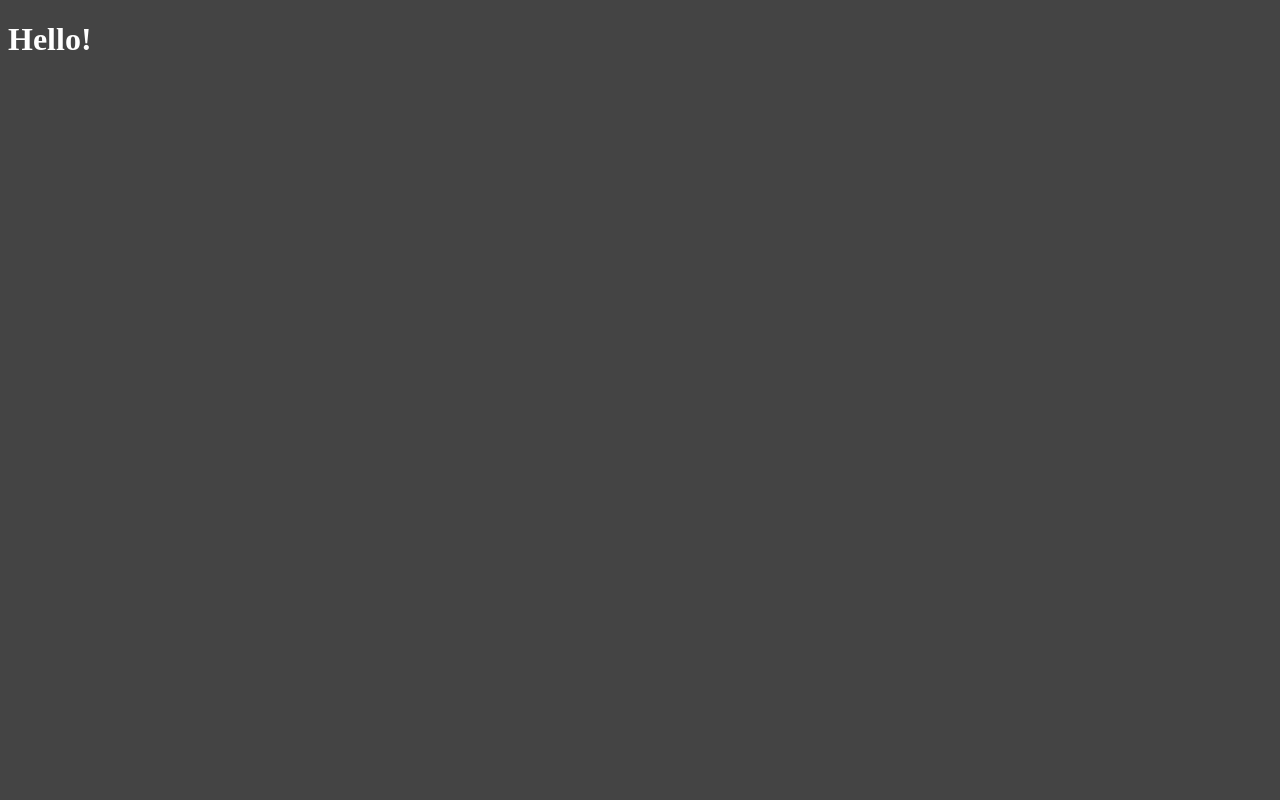
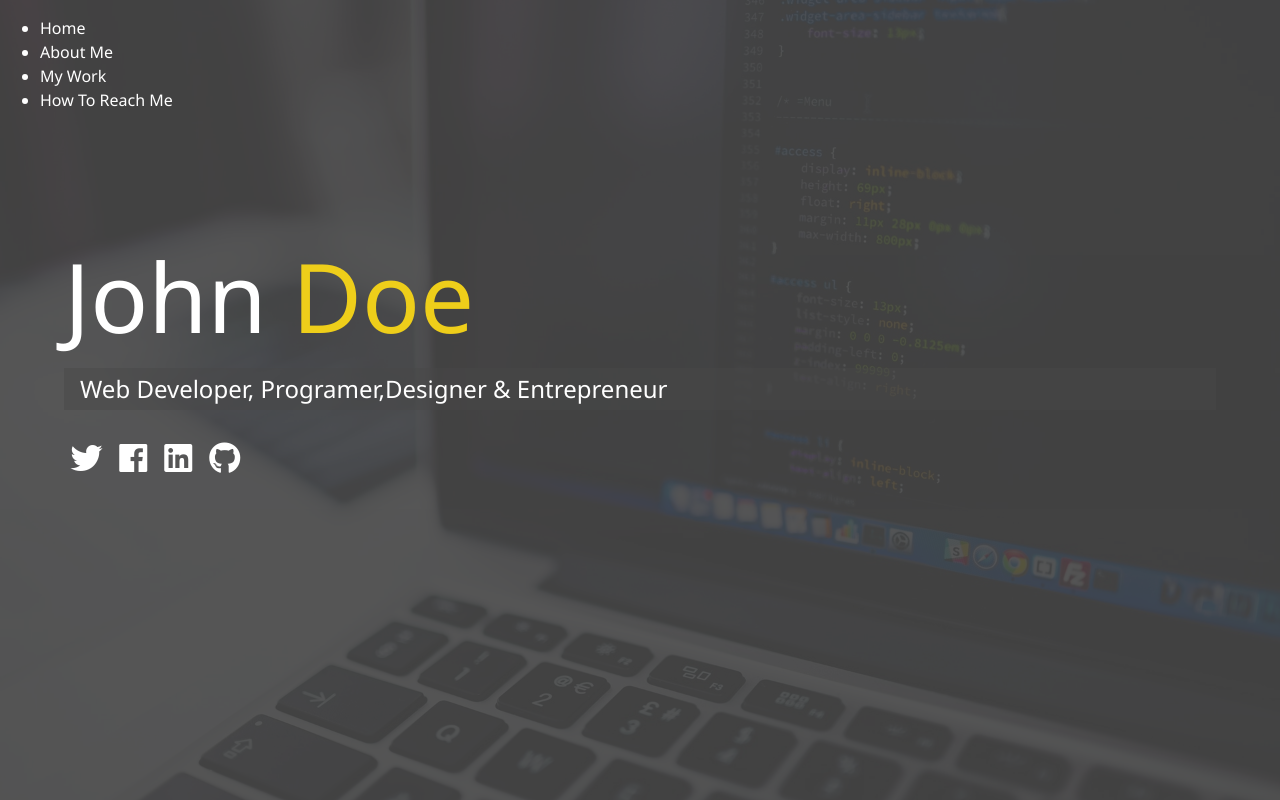
Before and after one commit to chenjl8/Modern_portfolio, a plain HTML site: page index.html in a window 1280 px wide. Drawn offline with Linux system fonts and the light colour scheme.

Commit message:
Index markup & main sass

```diff
--- a/css/main.css
+++ b/css/main.css
@@ -1,3 +1,66 @@
+* {
+  box-sizing: border-box; }
+
 body {
   background-color: #444;
-  color: #fff; }
+  color: #fff;
+  height: 100%;
+  margin: 0;
+  font-family: "Segoe UI", Tahoma, Geneva, Verdana, sans-serif;
+  line-height: 1.5; }
+  body#bg-img {
+    background: url(../img/background.jpg);
+    background-attachment: fixed;
+    background-size: cover; }
+    body#bg-img:after {
+      content: "";
+      position: absolute;
+      top: 0;
+      right: 0;
+      width: 100%;
+      height: 100%;
+      z-index: -1;
+      background-color: rgba(68, 68, 68, 0.9); }
+
+h1,
+h2,
+h3 {
+  margin: 0;
+  font-weight: 400; }
+  h1.lg-heading,
+  h2.lg-heading,
+  h3.lg-heading {
+    font-size: 6rem; }
+  h1.sm-heading,
+  h2.sm-heading,
+  h3.sm-heading {
+    margin-bottom: 2rem;
+    padding: 0.2rem 1rem;
+    background: rgba(73, 73, 73, 0.5); }
+
+a {
+  color: #fff;
+  text-decoration: none; }
+
+header {
+  position: fixed;
+  z-index: 2;
+  width: 100%; }
+
+.text-secondary {
+  color: #eece1a; }
+
+main {
+  padding: 4rem;
+  height: 100%; }
+  main .icons {
+    margin-top: 1rem; }
+    main .icons a {
+      padding: 0.4rem; }
+      main .icons a:hover {
+        color: #eece1a;
+        transition: all 1.5s ease-out; }
+  main#home {
+    overflow: hidden; }
+    main#home h1 {
+      margin-top: 20vh; }
--- a/index.html
+++ b/index.html
@@ -6,13 +6,79 @@
   <meta name="viewport" content="width=device-width, initial-scale=1.0">
   <meta http-equiv="X-UA-Compatible" content="ie=edge">
   <link rel="stylesheet" href="css/main.css">
+  <link rel="stylesheet" href="https://use.fontawesome.com/releases/v5.2.0/css/all.css" integrity="sha384-hWVjflwFxL6sNzntih27bfxkr27PmbbK/iSvJ+a4+0owXq79v+lsFkW54bOGbiDQ"
+    crossorigin="anonymous">
   <title>Welcome To My Portfolio</title>
 </head>
 
-<body>
+<body id="bg-img">
 
-  <h1>Hello!</h1>
+  <header>
+    <div class="menu-btn">
+      <div class="btn-line"></div>
+      <div class="btn-line"></div>
+      <div class="btn-line"></div>
+    </div>
+    <nav class="menu">
+      <div class="menu-branding">
+        <div class="portrait"></div>
+      </div>
+      <ul class="menu-nav">
+        <li class="nav-item">
+          <a href="/" class="nav-link">
+            Home
+          </a>
+        </li>
+        <li class="nav-item">
+          <a href="/about.html" class="nav-link">
+            About Me
+          </a>
+        </li>
+        <li class="nav-item">
+          <a href="/work.html" class="nav-link">
+            My Work
+          </a>
+        </li>
+        <li class="nav-item">
+          <a href="/contact.html" class="nav-link">
+            How To Reach Me
+          </a>
+        </li>
 
+      </ul>
+
+    </nav>
+
+  </header>
+
+  <main id="home">
+    <h1 class="lg-heading">
+      John
+      <span class="text-secondary">Doe</span>
+
+    </h1>
+    <h2 class="sm-heading">
+      Web Developer, Programer,Designer & Entrepreneur
+
+    </h2>
+
+    <div class="icons">
+      <a href="#!">
+        <i class="fab fa-twitter fa-2x"></i>
+      </a>
+      <a href="#!">
+        <i class="fab fa-facebook fa-2x"></i>
+      </a>
+      <a href="#!">
+        <i class="fab fa-linkedin fa-2x"></i>
+      </a>
+      <a href="#!">
+        <i class="fab fa-github fa-2x"></i>
+      </a>
+    </div>
+  </main>
+
+  <script src="js/main.js"></script>
 </body>
 
 
```
Also changed, not shown: img/background.jpg (added), img/portrait.jpg (added), img/portrait_small.jpg (added), img/projects/project1.jpg (added), img/projects/project2.jpg (added), img/projects/project3.jpg (added), img/projects/project4.jpg (added), img/projects/project5.jpg (added).
